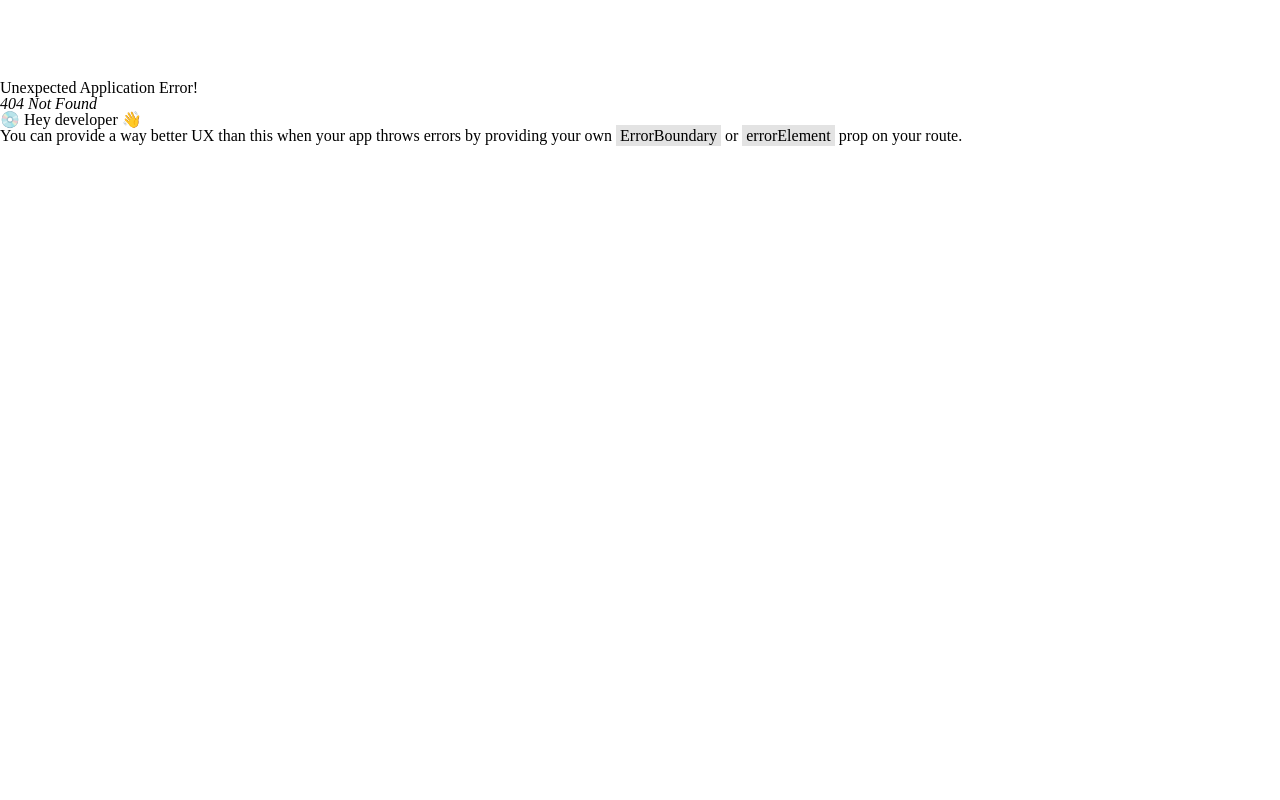
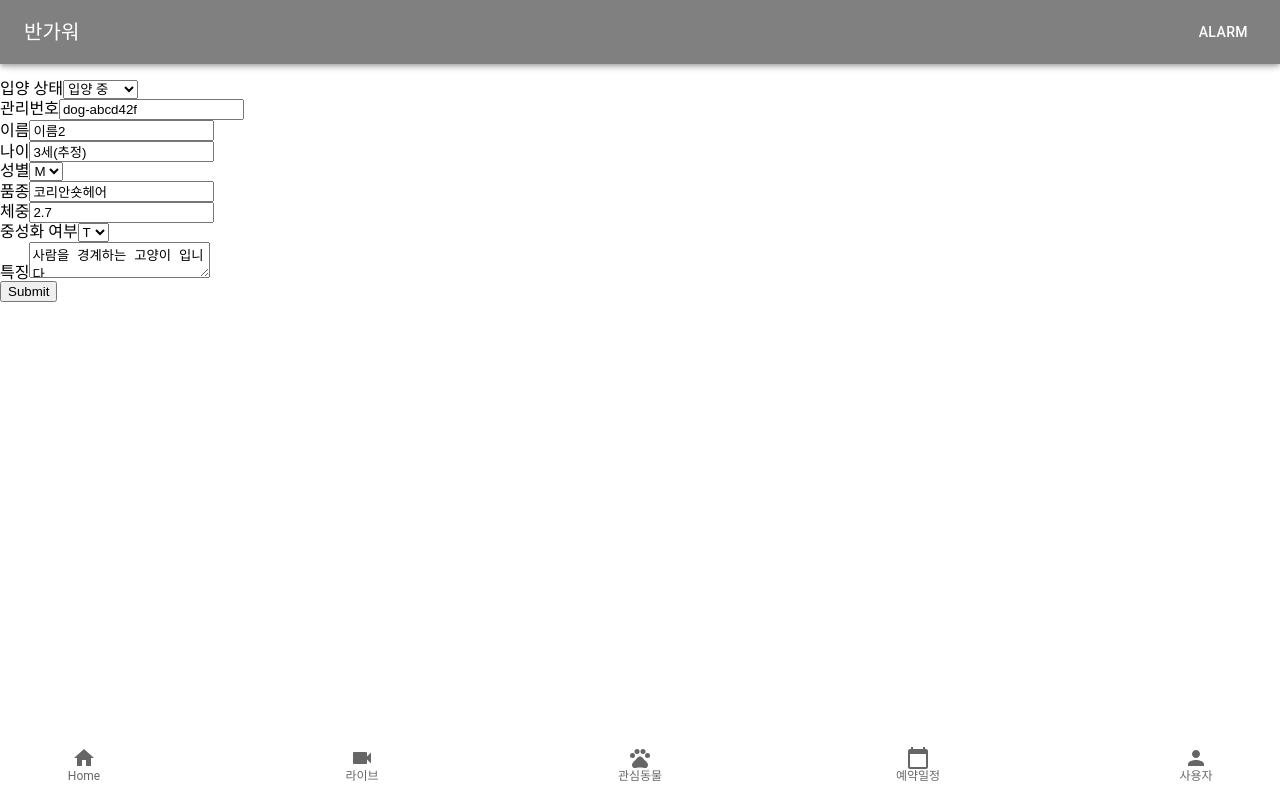
Before and after one commit to whdydrhks/SSAFY-COMMON-PROJECT, a React (Create React App) app in the folder FrontEnd/: page /animal/update/1 in a window 1280 px wide. Before the commit this address had no page. Built offline with nearby package versions, Linux system fonts and the light colour scheme.

Commit message:
[FE] feat : Animal Update 동물 수정 기능 - 파일 수정 기능은 없음

```diff
--- a/FrontEnd/src/Router.js
+++ b/FrontEnd/src/Router.js
@@ -5,6 +5,7 @@ import Live from './pages/Live/Live';
 import Review from './pages/Review/Review';
 import Animal from './pages/Animal/Animal';
 import AnimalCreateHost from './pages/Animal/AnimalCreateHost';
+import AnimalUpdateHost from './pages/Animal/AnimalUpdateHost';
 import AnimalDetail from './pages/Animal/AnimalDetail';
 import Schedule from './pages/Schedule/Schedule';
 import Login from './pages/Account/Login';
@@ -40,6 +41,10 @@ const router = createBrowserRouter([
   {
     path: '/animal/create',
     element: <AnimalCreateHost />,
+  },
+  {
+    path: 'animal/update/:animalId',
+    element: <AnimalUpdateHost />,
   },
   {
     path: '/schedule',
--- a/FrontEnd/src/pages/Animal/AnimalCreateHost.js
+++ b/FrontEnd/src/pages/Animal/AnimalCreateHost.js
@@ -30,6 +30,7 @@ function AnimalCreateHost() {
   const neuterList = ['T', 'F'];
   const [neuter, setNeuter] = useState('T');
   const [note, setNote] = useState('');
+  const [img, setImg] = useState('');
 
   const handleManageNumber = e => {
     setManageNumber(e);
@@ -63,10 +64,16 @@ function AnimalCreateHost() {
     setNote(e);
   };
 
+  const handleImage = e => {
+    console.log(e.target.files);
+    setImg(e.target.files);
+  };
+
   const addAnimal = () => {
     setAnimalList(oldAnimalList => [
       ...oldAnimalList,
       {
+        expired: 'F',
         animalId: getId(),
         shelterId: 0,
         name,
@@ -78,7 +85,7 @@ function AnimalCreateHost() {
         weight: parseFloat(weight),
         neuter,
         note,
-        expired: 'F',
+        img,
       },
     ]);
   };
@@ -159,6 +166,17 @@ function AnimalCreateHost() {
         <textarea onChange={handleNote} />
       </div>
 
+      <div>
+        <span>사진</span>
+        <input
+          type="file"
+          name="file"
+          accept="image/*"
+          onClick={handleImage}
+          multiple="multiple"
+        />
+      </div>
+
       <Link to="/animal">
         <button type="button" onClick={addAnimal}>
           동물 등록
--- a/FrontEnd/src/pages/Animal/AnimalDetail.js
+++ b/FrontEnd/src/pages/Animal/AnimalDetail.js
@@ -1,5 +1,5 @@
 import React from 'react';
-import { useLocation } from 'react-router-dom';
+import { Link, useLocation } from 'react-router-dom';
 import Header from '../../components/common/Header';
 import Nav from '../../components/common/Nav';
 
@@ -21,6 +21,7 @@ function AnimalDetail() {
       <div>중성화 여부 : {animal.neuter}</div>
       <div>특징 : {animal.note}</div>
 
+      <Link to={`/animal/update/${animal.animalId}`}>수정하기</Link>
       <Nav />
     </>
   );
--- /dev/null
+++ b/FrontEnd/src/pages/Animal/AnimalUpdateHost.js
@@ -0,0 +1,173 @@
+import React, { useState } from 'react';
+import { useRecoilValue } from 'recoil';
+import { useParams } from 'react-router-dom';
+import { animalListState } from '../../recoilState';
+import Header from '../../components/common/Header';
+import Nav from '../../components/common/Nav';
+
+function AnimalEdit() {
+  //   항목을 설정
+  //   입양 상태, 관리 번호, 이름, 나이, 성별, 품종, 체중, 중성화 여부, 특징, 사진
+  const animalIdForUpdate = useParams();
+  const temp = useRecoilValue(animalListState);
+  const animal = temp[animalIdForUpdate.animalId];
+  console.log(animal);
+  const [expired, setExpired] = useState(animal.expired);
+  const [manageNumber, setManageNumber] = useState(animal.manageNumber);
+  const [name, setName] = useState(animal.name);
+  const genderList = ['M', 'F'];
+  const [age, setAge] = useState(animal.age);
+  const [gender, setGender] = useState(animal.Gender);
+  const [breed, setBreed] = useState(animal.breed);
+  const [weight, setWeight] = useState(animal.weight);
+  const neuterList = ['T', 'F'];
+  const [neuter, setNeuter] = useState(animal.neuter);
+  const [note, setNote] = useState(animal.note);
+  const handleExpired = e => {
+    setExpired(e);
+  };
+  const handleManageNumber = e => {
+    setManageNumber(e);
+  };
+  const handleName = e => {
+    setName(e);
+  };
+  const handleAge = e => {
+    setAge(e);
+  };
+  const handleGender = e => {
+    setGender(e);
+  };
+  const handleBreed = e => {
+    setBreed(e);
+  };
+  const handleWeight = e => {
+    setWeight(e);
+  };
+  const handleNeuter = e => {
+    setNeuter(e);
+  };
+  const handleNote = e => {
+    setNote(e);
+  };
+
+  const handleUpdateAnimal = e => {
+    setManageNumber(e.manageNumber);
+    setName(e.name);
+    setAge(e.age);
+    setGender(e, gender);
+    setBreed(e.breed);
+    setWeight(e.weight);
+    setNeuter(e.neuter);
+    setNote(e.note);
+  };
+  // useEffect사용해서 마운트 될때 한번만 실행 (데이터 불러오기)
+  //   useEffect(() => {
+  //     const getDetail = async () => {
+  //       const { data } = await axios.get(`url`);
+  //       return data;
+  //     };
+  //     getDetail().then(result => {
+  //       setManageNumber(result.manageNumber);
+  //       setName(result.name);
+  //       setAge(result.age);
+  //       setGender(result, gender);
+  //       setBreed(result.breed);
+  //       setWeight(result.weight);
+  //       setNeuter(result.neuter);
+  //       setNote(result.note);
+  //     });
+  //   }, []);
+  return (
+    <>
+      <Header />
+      <form>
+        <div>
+          <span>입양 상태</span>
+          <select onChange={handleExpired} value={expired}>
+            <option value="T">입양 완료</option>
+            <option value="F">입양 중</option>
+          </select>
+        </div>
+        <div>
+          <span>관리번호</span>
+          <input
+            type="text"
+            name="manageNumber"
+            value={manageNumber}
+            onChange={handleManageNumber}
+            placeholder="관리번호를 입력해 주세요."
+          />
+        </div>
+        <div>
+          <span>이름</span>
+          <input
+            type="text"
+            name="name"
+            value={name}
+            onChange={handleName}
+            placeholder="이름을 입력해 주세요."
+          />
+        </div>
+        <div>
+          <span>나이</span>
+          <input
+            type="text"
+            name="age"
+            value={age}
+            onChange={handleAge}
+            placeholder="나이를 입력해 주세요."
+          />
+        </div>
+        <div>
+          <span>성별</span>
+          <select onChange={handleGender} name="gender" value={gender}>
+            {genderList.map(item => (
+              <option value={item} key={item}>
+                {item}
+              </option>
+            ))}
+          </select>
+        </div>
+        <div>
+          <span>품종</span>
+          <input
+            type="text"
+            name="breed"
+            value={breed}
+            onChange={handleBreed}
+            placeholder="품종을 입력해 주세요."
+          />
+        </div>
+        <div>
+          <span>체중</span>
+          <input
+            type="number"
+            name="weight"
+            value={weight}
+            onChange={handleWeight}
+            placeholder="체중을 입력해 주세요."
+          />
+        </div>
+        <div>
+          <span>중성화 여부</span>
+          <select onChange={handleNeuter} name="neuter" value={neuter}>
+            {neuterList.map(item => (
+              <option value={item} key={item}>
+                {item}
+              </option>
+            ))}
+          </select>
+        </div>
+        <div>
+          <span>특징</span>
+          <textarea onChange={handleNote} name="note" value={note} />
+        </div>
+        <input type="submit" onSubmit={handleUpdateAnimal} />
+      </form>
+      <Nav />
+    </>
+  );
+}
+
+export default AnimalEdit;
```
